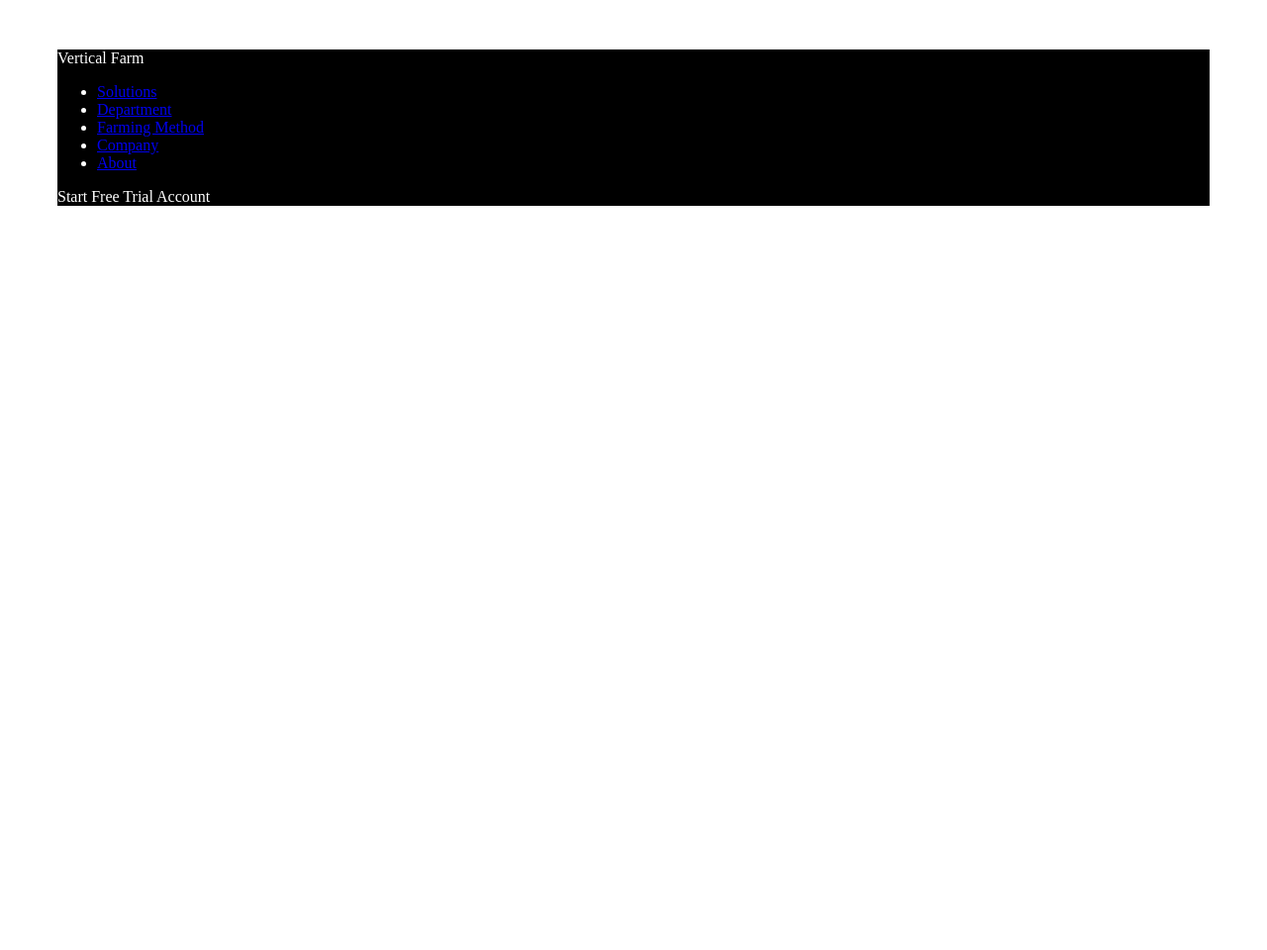
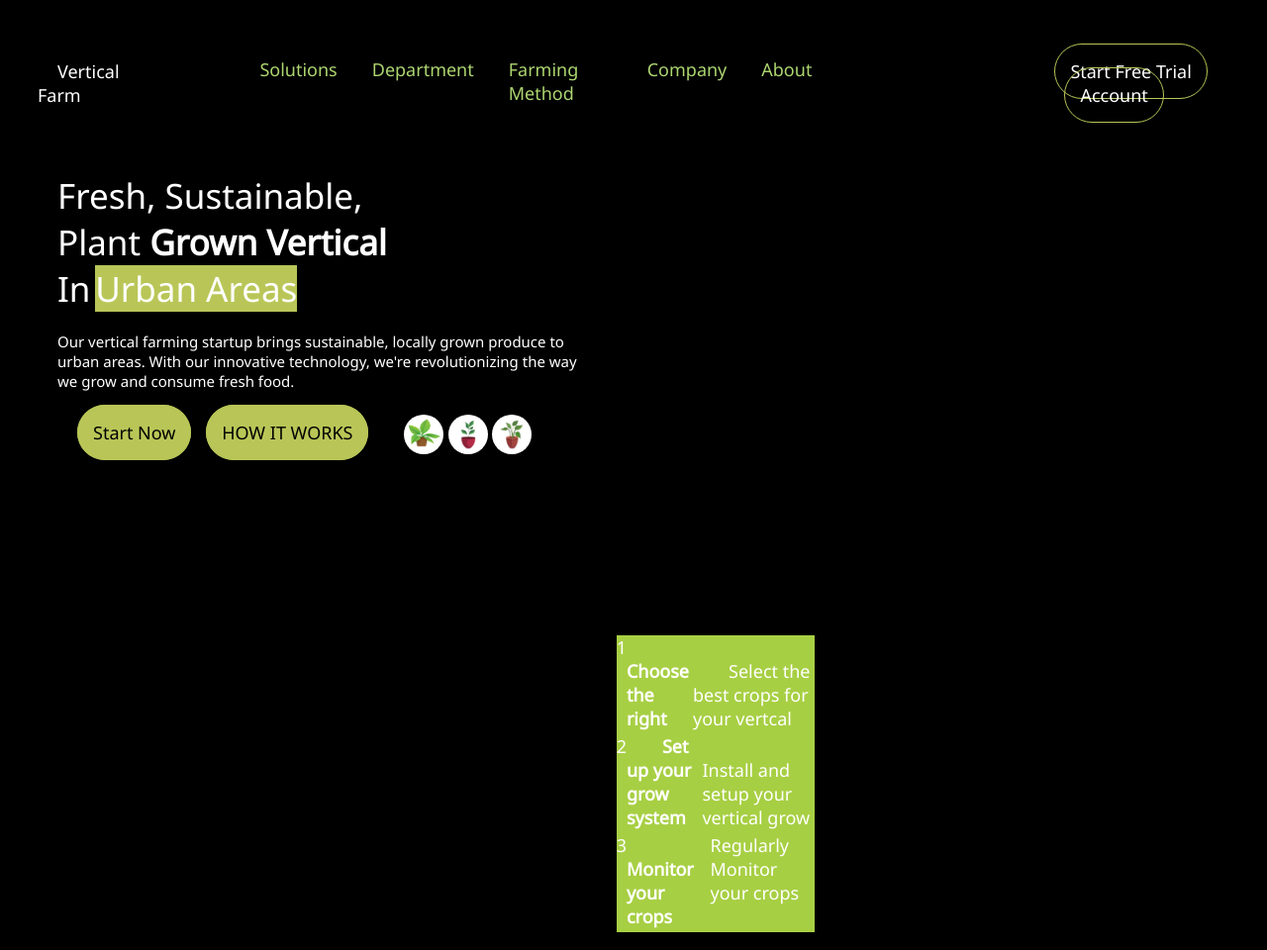
Before and after one commit to anishashabnamm/image-rep-html, a plain HTML site: page index.html in a window 1280 px wide. Shown: the whole page at 99% size. Before the commit the page ends 800 px from the top, so only its background shows below. Drawn offline with Linux system fonts and the light colour scheme.

Commit message:
Add. styles and images added

```diff
--- a/assets/style.css
+++ b/assets/style.css
@@ -1,12 +1,198 @@
-body{
+body {
+    color: #ffffff;
+    font-size: 18px;
+    background-color: black;
+    font-family: 'Noto Sans', sans-serif;
+}
+
+.container {
+
+    margin: 30px;
+}
+
+header {
+    display: flex;
+    float: inline-start;
+    padding-top: 10px;
+}
+
+.site-name {
+    position: relative;
+    top: 20px;
+    color: #ffffff;
+    padding-left: 20px;
+    padding-top: 20px;
+}
+
+.navbar ul {
+    display: flex;
+    padding-left: 100px;
+}
+
+.navbar li {
+    float: inline-start;
+    list-style: none;
+    display: flex;
+    padding-right: 35px;
+
+}
+
+.navbar li a:hover {
     color: #ffffff;
 }
-.container
+
+.navbar li a {
+
+    text-decoration: none;
+    color: rgb(173, 214, 112);
+}
+
+.buttons {
+    position: relative;
+    right: -50px;
+    padding-left: 140px;
+    color: #ffffff;
+    top: 10px;
+}
+
+.free-trial {
+    position: relative;
+    top: 10px;
+    border-radius: 30px;
+    padding: 15px;
+    left: 20px;
+    border: solid 1px rgb(185, 198, 87);
+
+}
+
+.free-trial:hover {
+    background-color: rgb(185, 198, 87);
+    color: black;
+}
+
+.account {
+    position: relative;
+    top: 10px;
+
+    border-radius: 30px;
+    border: solid 1px rgb(185, 198, 87);
+    padding: 15px;
+    left: 30px;
+
+}
+
+.account:hover {
+    background-color: rgb(185, 198, 87);
+    color: black;
+}
+
+.content {
+    float: left;
+    margin-left: 50px;
+    padding-top: 50px;
+}
+
+.big-text {
+    font-size: 35px;
+}
+
+.bold-text {
+    font-size: 35px;
+    font-weight: 800;
+}
+
+.bg-text {
+    font-size: 35px;
+    background-color: rgb(185, 198, 87);
+}
+
+.des {
+    padding-top: 20px;
+    font-size: 15px;
+}
+
+.start {
+    position: relative;
+    border-radius: 30px;
+    padding: 15px;
+    top: 30px;
+    left: 20px;
+    color: rgb(0, 0, 0);
+    border-radius: 30px;
+    border: solid 1px rgb(185, 198, 87);
+    background-color: rgb(185, 198, 87);
+}
+
+.start:hover {
+    background-color: #000000;
+    color: rgb(255, 255, 255);
+}
+
+.how {
+    position: relative;
+    top: 30px;
+    color: #000000;
+    border-radius: 30px;
+    border: solid 1px rgb(185, 198, 87);
+    padding: 15px;
+    left: 30px;
+    background-color: rgb(185, 198, 87);
+}
+
+.how:hover {
+    background-color: #000000;
+    color: rgb(255, 255, 255);
+}
+
+.images-1 {
+    position: relative;
+    left: 350px;
+}
+
+.image1 img {
+    border-radius: 150px;
+    width: 40px;
+    height: 40px;
+}
+
+.image2 img {
+    border-radius: 100px;
+    width: 40px;
+    height: 40px;
+}
+
+.image3 img {
+    border-radius: 100px;
+    width: 40px;
+    height: 40px;
+}
+.steps
 {
-    background-color: black;
-    margin: 50px;
+    display:-webkit-inline-box;
+    position: relative;
+    top: 500px;
 }
-.site-name
+.box1
 {
-    color: #ffffff;
+    width:200px;
+    display: flex;
+    height:100px;
+    position: relative;
+    background-color: rgb(167, 207, 67);
 }
+.box2
+{
+    width:200px;
+    display: flex;
+    height:100px;
+    position: relative;
+    background-color: rgb(167, 207, 67);
+}
+.box3
+{
+    width:200px;
+    display: flex;
+    height:100px;
+    position: relative;
+    background-color: rgb(167, 207, 67);
+}
--- a/index.html
+++ b/index.html
@@ -5,6 +5,9 @@
     <meta http-equiv="X-UA-Compatible" content="IE=edge">
     <meta name="viewport" content="width=device-width, initial-scale=1.0">
     <link rel="stylesheet" href="assets/style.css">
+    <link rel="preconnect" href="https://fonts.googleapis.com">
+    <link rel="preconnect" href="https://fonts.gstatic.com" crossorigin>
+    <link href="https://fonts.googleapis.com/css2?family=Noto+Sans:wght@300;400&display=swap" rel="stylesheet">
     <title>Document</title>
 </head>
 <body>
@@ -39,8 +42,37 @@
         </div>
     </header>
     </div>
+    <div class="content">
+            <span class="big-text">Fresh, Sustainable,<br>Plant </span>
+            <span class="bold-text">Grown Vertical<br></span>
+            <span class="big-text">In</span>
+            <span class="bg-text">Urban Areas</span>
+            <div class="des">Our vertical farming startup brings sustainable, locally grown produce to<br>urban areas. With our innovative technology, we're revolutionizing the way<br>we grow and consume fresh food.</div>
+            <div class="buttons2">
+                <span class="start">Start Now</span>
+                <span class="how">HOW IT WORKS</span>
 
-        <div class="main"></div>
+                <div class="images-1">
+                    <span class="image1">
+                        <img src="assets/images/image1-vert.jpeg" alt="">
+                    </span>
+                    <span class="image2">
+                        <img src="assets/images/image3-ver(rev).jpeg" alt="">
+                    </span>
+                    <span class="image3">
+                        <img src="assets/images/image3-vert.jpeg" alt="">
+                    </span>
+                </div>
+            </div>
+    </div>
+    <div class="steps">
+        <ul>
+            <li class="box1"><div class="one">1</div><b>&emsp;&emsp;Choose the right crops</b><br>&emsp;&emsp;Select the best crops for your vertcal farming</li>
+            <li class="box2"><div class="two">2</div><b>&emsp;&emsp;Set up your grow system</b><br>Install and setup your vertical grow system</li>
+            <li class="box3"><div class="three">3</div><b>&emsp;&emsp;Monitor your crops</b>Regularly Monitor your crops</li>
+        </ul>
+    </div>
+
 
 </body>
 </html>
```
Also changed, not shown: assets/images/image1-vert.jpeg (added), assets/images/image2-vert.jpeg (added), assets/images/image3-ver(rev).jpeg (added), assets/images/image3-vert.jpeg (added).
